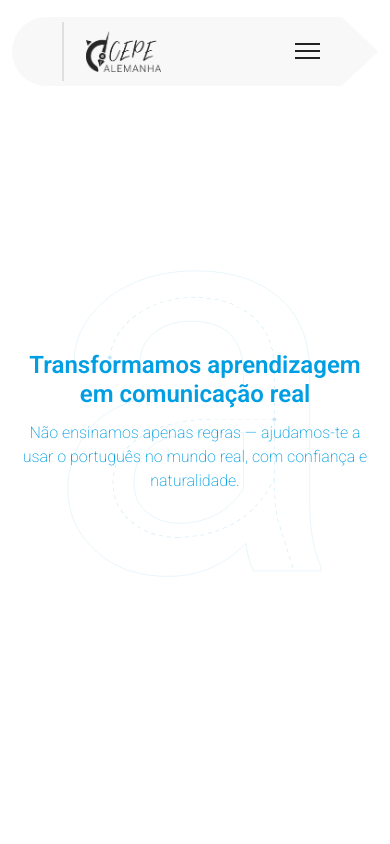
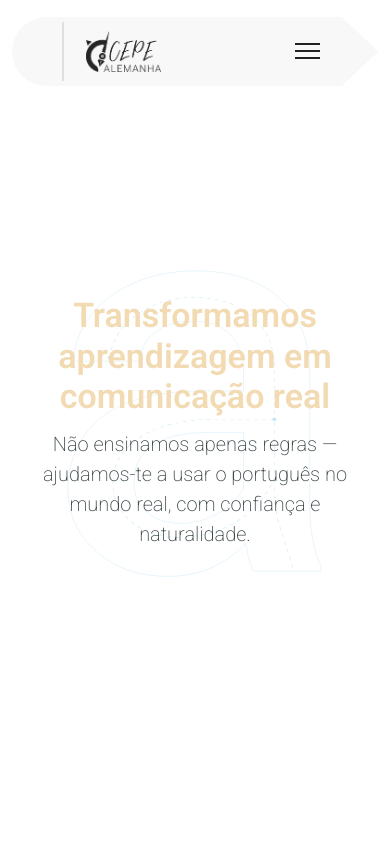
Before and after one commit to Carlxiso/CEPE-Germany, a Next.js app: page /about in a window 390 px wide. Shown: the top 844 px of the page. Built offline with nearby package versions, Linux system fonts and the light colour scheme; a web font is replaced by a local one.

Commit message:
CEPE Alemanha Website Project - Styles: adjust mobile styles in Heading component

```diff
--- a/app/_components/Layout/Hero/Hero.module.css
+++ b/app/_components/Layout/Hero/Hero.module.css
@@ -34,6 +34,7 @@
 .hero p {
   margin-top: 2rem;
   color: rgb(60, 70, 71);
+  /* color: var(--color-sky-blue); */
   font-size: 2rem;
   font-weight: 300;
   line-height: 3rem;
--- a/app/_components/UI/AnimatedLetterBg/AnimatedLetterBg.js
+++ b/app/_components/UI/AnimatedLetterBg/AnimatedLetterBg.js
@@ -60,7 +60,7 @@ export default function AnimatedLetterBg() {
           viewBox="0 0 312.6 392.5"
         >
           <path
-            className={`${styles.st0k} ${styles.pathk}`}
+            className={`${styles.st0k} ${styles.path}`}
             d="M113.7,222.6l-43.1,45.7v118.5H4.7V6.8h66v178.2l36.5-45.1L218.4,6.8h79.9l-141.2,168.3,149.3,211.6h-78.3l-114.3-164.1Z"
           />
           <path className={styles.st1k} d="M37.2,385.4V13.1" />
--- a/app/_components/UI/AnimatedLetterBg/AnimatedLetterBg.module.css
+++ b/app/_components/UI/AnimatedLetterBg/AnimatedLetterBg.module.css
@@ -116,9 +116,11 @@
 
 .cell.e svg {
   width: 80%;
+  margin-inline: auto;
+  opacity: 0.12;
 }
 
-/* ── tablet ── */
+/* ── tablet ────────────────────────────────────────── */
 
 @media (min-width: 640px) {
   .grid {
@@ -134,9 +136,9 @@
   .cell.k {
     display: block;
   }
-  .cell svg {
+  /* .cell svg {
     opacity: 0.12;
-  }
+  } */
 }
 
 /* ── Acessibilidade: prefers-reduced-motion ─────────── */
--- a/app/_components/UI/Heading/Heading.module.css
+++ b/app/_components/UI/Heading/Heading.module.css
@@ -1,21 +1,27 @@
 .heading {
-  max-width: 800px;
+  width: 90%;
+  max-width: 120rem;
   margin-inline: auto;
   text-align: center;
   padding: 5rem 2rem;
+  z-index: 20;
 }
 
 .heading h1 {
-  color: #009fe3;
-  font-size: clamp(2.4rem, 5vw, 4.8rem);
+  /* color: #009fe3; */
+  color: #f2dab2;
+  font-size: clamp(3.4rem, 6vw, 8rem);
   font-weight: 600;
   line-height: 1.2;
 }
 
 .heading p {
-  color: #009fe3;
-  font-size: clamp(1.6rem, 2.5vw, 2.2rem);
+  /* color: var(--color-sky-blue); */
+  color: rgb(60, 70, 71);
+  font-size: clamp(2rem, 2.5vw, 2.2rem);
   font-weight: 200;
   line-height: 1.5;
   margin-top: 1.2rem;
+  max-width: 70rem;
+  margin-inline: auto;
 }
```
